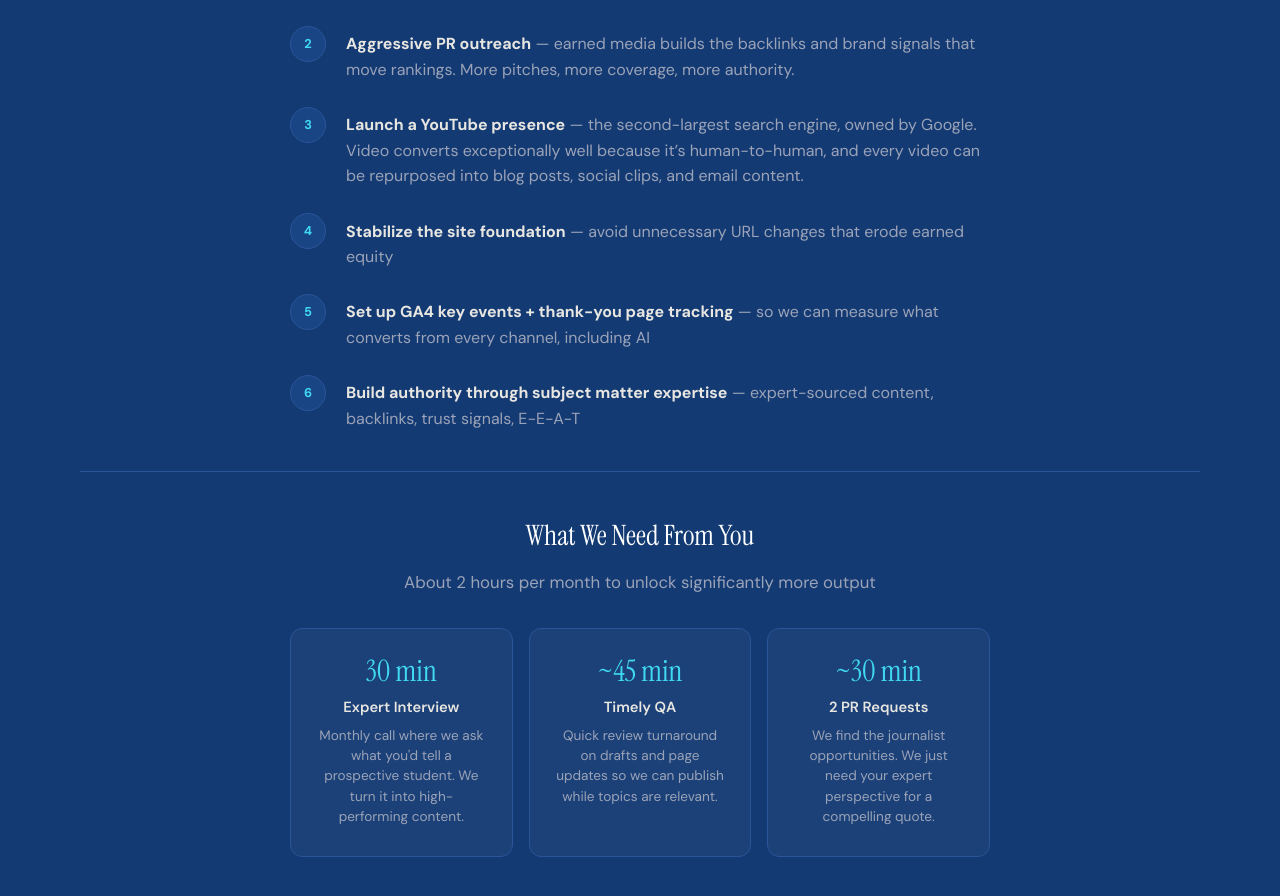
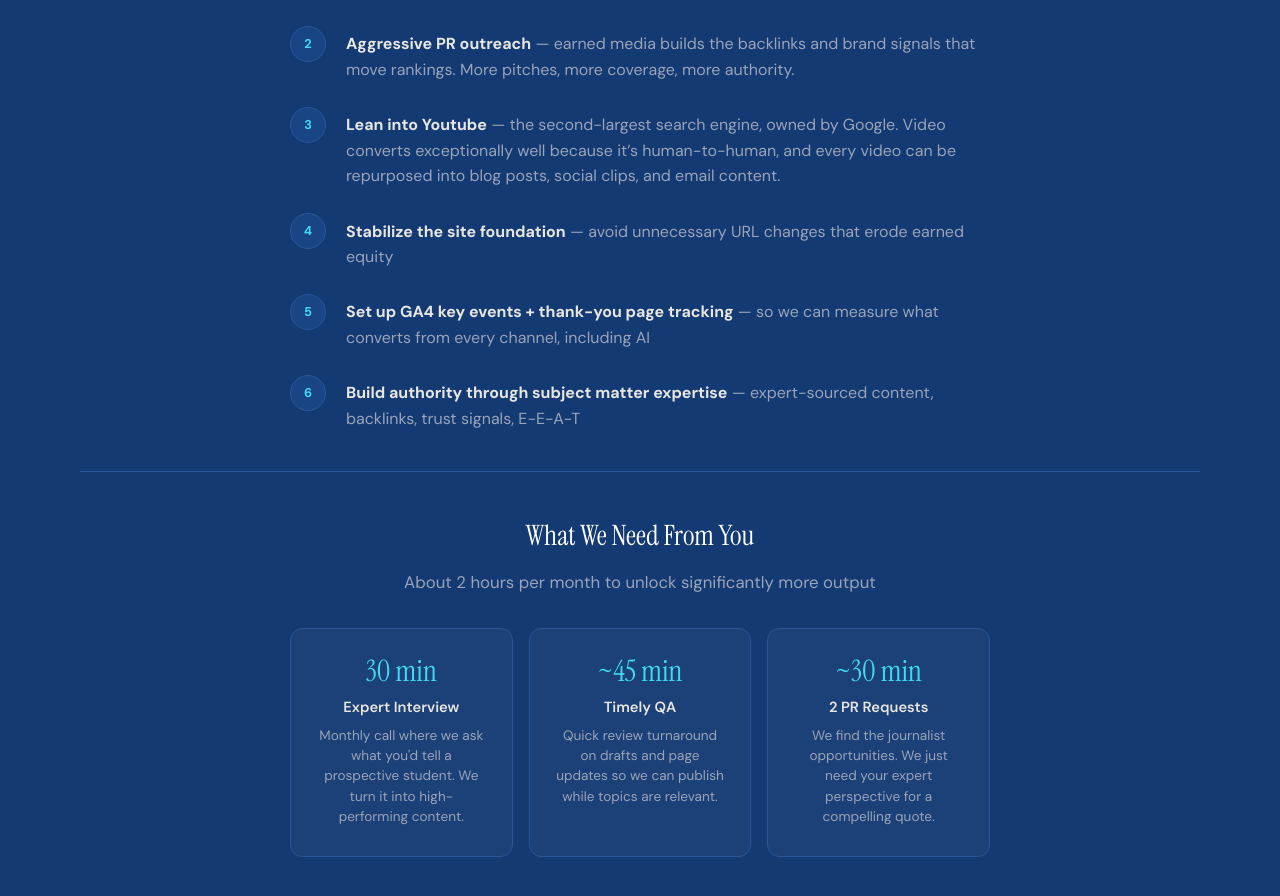
Before and after one commit to briangormanh/hiram-ai-pres, a plain HTML site: page index.html in a window 1280 px wide. Shown: the part 7391-8287 px from the top of the page. Drawn offline with Linux system fonts and the light colour scheme.

Commit message:
Update YouTube item wording to "Lean into Youtube"
Co-Authored-By: Claude Opus 4.6 <noreply@anthropic.com>

```diff
--- a/index.html
+++ b/index.html
@@ -1806,7 +1806,7 @@
             </div>
             <div class="path-item">
                 <div class="path-number">3</div>
-                <div class="path-text"><strong>Launch a YouTube presence</strong> &mdash; the second-largest search engine, owned by Google. Video converts exceptionally well because it&rsquo;s human-to-human, and every video can be repurposed into blog posts, social clips, and email content.</div>
+                <div class="path-text"><strong>Lean into Youtube</strong> &mdash; the second-largest search engine, owned by Google. Video converts exceptionally well because it&rsquo;s human-to-human, and every video can be repurposed into blog posts, social clips, and email content.</div>
             </div>
             <div class="path-item">
                 <div class="path-number">4</div>
```
